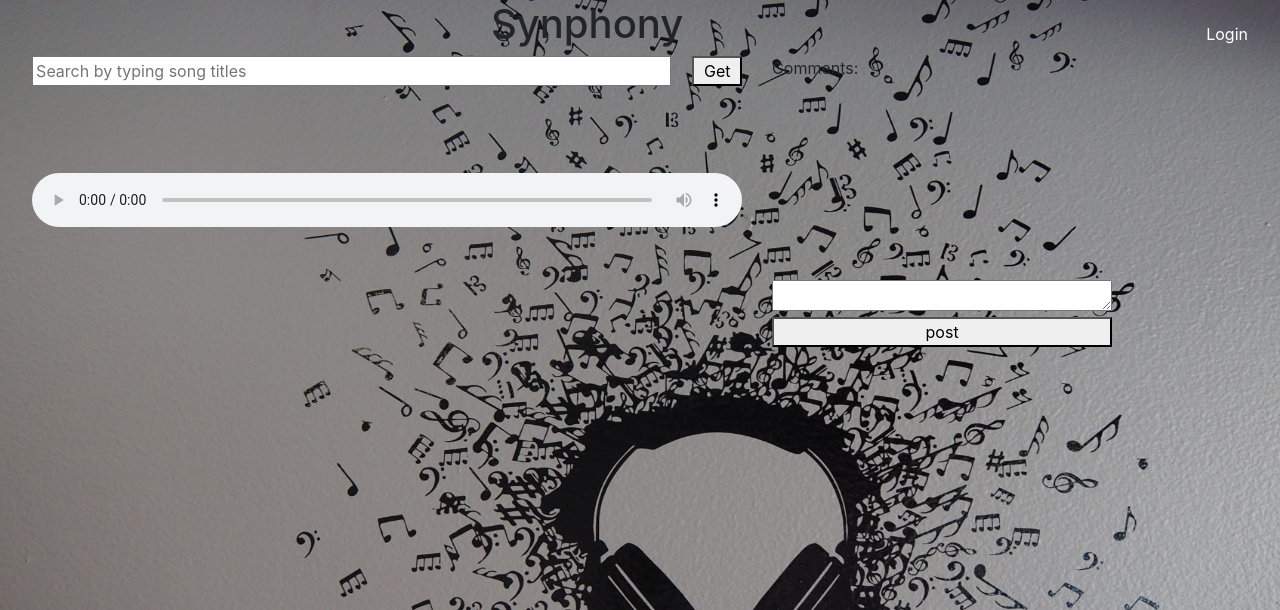
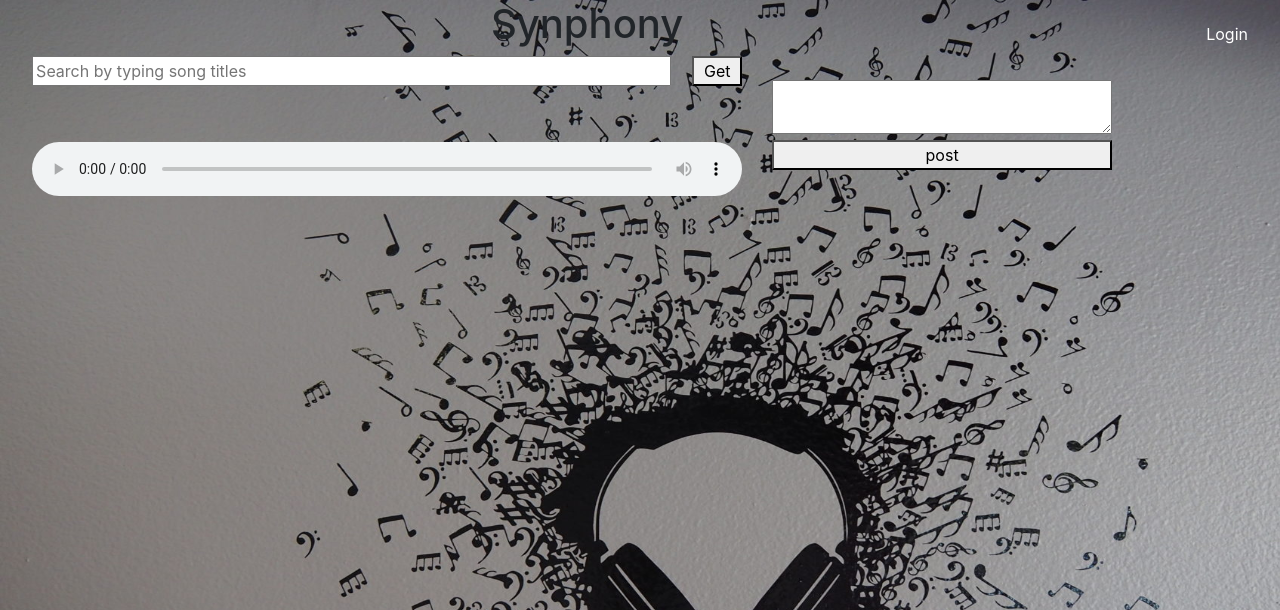
Before and after one commit to nicholeemma/synphony, a Django app: template src/mysite/synphony/templates/synphony/index.html in a window 1280 px wide. Shown: the top 610 px of the page. Run offline with Django 3.2, Linux system fonts and the light colour scheme; the template is opened without the code that fills it, so the values that code supplies are empty; some libraries are stand-ins or nearby versions.

Commit message:
delete rendering history comments

```diff
--- a/src/mysite/synphony/consumers.py
+++ b/src/mysite/synphony/consumers.py
@@ -40,7 +40,6 @@ class StudioConsumer(AsyncWebsocketConsumer):
     # Receive message from room group
     async def chat_message(self, event):
         message = event['message']
-
         # Send message to WebSocket
         await self.send(text_data=json.dumps({
             'message': message
--- a/src/mysite/synphony/templates/synphony/index.html
+++ b/src/mysite/synphony/templates/synphony/index.html
@@ -67,16 +67,11 @@
         </tbody>
     </table>
   </div>
-  <div id="commenthere" style="float: right; border-left: 50px;" class="col-4">
-        <div id="commentcontent" style="width: 100%;height:200px; overflow-y: scroll;">
-            Comments:
-                {% for comment in comments %}
-                <p> {{comment.text}}</p>
-                <p> {{comment.user_name.username}}</p>
-                {% endfor %}
+  <div id="commenthere" style="float: right; height:50%; border-left: 50px;" class="col-4">
+        <div id="commentcontent" style="width: 100%; overflow-y: scroll;">
         </div>
         <br>
-        <textarea id = "commentinput" style="width: 100%;height:10%;" name="commentinput">
+        <textarea id = "commentinput" style="width: 100%;" name="commentinput">
         </textarea>
         <br>
         <button id="postComment" name="postComment" style="width: 100%;">post</button>
@@ -84,7 +79,6 @@
 <!-- <script src="{% static 'js/webSocket.js' %}"></script> -->
 <script>
     var key = {{ key_json }}; //studio hashed key
-
    // open new sockect
     var chatSocket = new WebSocket(
         'ws://' + window.location.host +
@@ -94,7 +88,8 @@
     chatSocket.onmessage = function(e) {
         var data = JSON.parse(e.data);
         var message = data['message'];
-        document.querySelector('#commentcontent').value += (message + '\n');
+        console.log("message received: " + message)
+        document.querySelector('#commentcontent').innerHTML += (message + '\n');
     };
 
     //disonnect
@@ -113,8 +108,10 @@
     document.querySelector('#postComment').onclick = function(e) {
         var messageInputDom = document.querySelector('#commentinput');
         var message = messageInputDom.value;
+        var user = "{{user.username}}: ";
+        console.log(user)
         chatSocket.send(JSON.stringify({
-            'message': message
+            'message': user + message
         }));
 
         console.log(message + " sent!")
```
